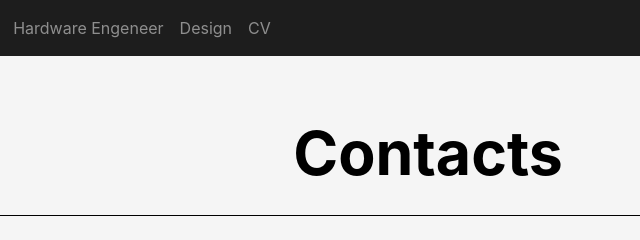
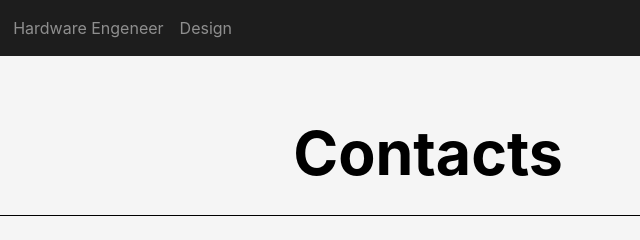
Before and after one commit to diogonunes15081999/diogopacheconunes, a plain HTML site: page contacts.html in a window 1280 px wide. Shown: the top 240 px of the page, 212-852 px from the left. Drawn offline with nearby package versions, Linux system fonts and the light colour scheme; a script that the page names is missing.

Commit message:
Update contacts.html

```diff
--- a/contacts.html
+++ b/contacts.html
@@ -63,9 +63,9 @@
                         <a class="nav-link" href="design.html">Design</a>
                     </li>
 
-                    <li class ="text">
+                    <!--<li class ="text">
                         <a class="nav-link" href="cv.html">CV</a>
-                    </li>
+                    </li>-->
 
                     <!--<li class ="text">
                         <a class="nav-link" href="contacts.html">Contacts</a>
```
